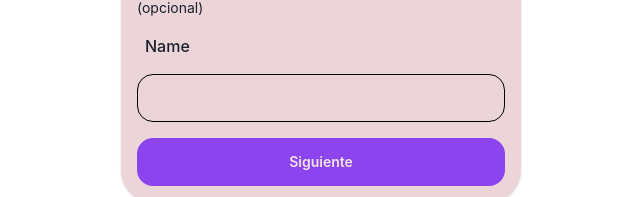
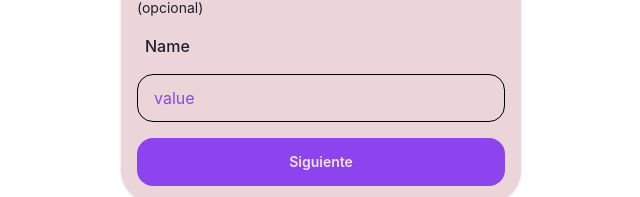
Before and after one commit to colomoio/invite-frontend, a Next.js app: page /create in a window 1280 px wide. Shown: the part 245-442 px from the top of the page, without its empty margins (319-959 px from the left). Built offline with nearby package versions, Linux system fonts and the light colour scheme.

Commit message:
make input component

```diff
--- a/src/core/ui/CustomInput.tsx
+++ b/src/core/ui/Input.tsx
@@ -1,27 +1,27 @@
-import { useState, ChangeEvent } from "react";
+import { ChangeEventHandler } from "react";
 
 import {
   FormControl,
-  FormErrorText,
   FormHelperText,
-  Input,
+  FormErrorMessage,
+  Input as ChakraInput,
   InputGroup,
   CardHeader,
-  Heading,
   FormLabel,
 } from "@chakra-ui/react";
 
 type inputProps = {
   label: string;
+  Inputvalue: undefined | string;
+  InputonChange: ChangeEventHandler<HTMLInputElement>;
   type?: string;
   helperText?: string;
   placeholder?: string;
   errorText?: null | string;
 };
 
-export function CustomInput(props: inputProps) {
-  const [input, setInput] = useState("");
-  const { label } = props;
+export function Input(props: inputProps) {
+  const { label, InputonChange, Inputvalue } = props;
   const type = props?.type;
   const placeholder = props?.placeholder;
   const errorText = props?.errorText;
@@ -34,8 +34,6 @@ export function CustomInput(props: inputProps) {
   } else {
     errorBool = false;
   }
-  const handleInputChange = (e: ChangeEvent<HTMLInputElement>) =>
-    setInput(e.target.value);
 
   return (
     <FormControl isInvalid={errorBool}>
@@ -45,10 +43,10 @@ export function CustomInput(props: inputProps) {
         </FormLabel>
       </CardHeader>
       <InputGroup>
-        <Input
-          value={input}
+        <ChakraInput
+          value={Inputvalue}
           type={type}
-          onChange={handleInputChange}
+          onChange={InputonChange}
           placeholder={placeholder}
           borderColor="black"
           height="3rem"
@@ -60,7 +58,7 @@ export function CustomInput(props: inputProps) {
         />
 
         {errorBool ? (
-          <FormErrorText>{errorText ? errorText : null}</FormErrorText>
+          <FormErrorMessage>{errorText ? errorText : null}</FormErrorMessage>
         ) : (
           <FormHelperText>{helperText ? helperText : null}</FormHelperText>
         )}
--- a/src/events/ui/EventCard.tsx
+++ b/src/events/ui/EventCard.tsx
@@ -14,7 +14,7 @@ import {
 } from "@chakra-ui/react";
 
 import dayjs from "dayjs";
-import { CustomInput } from "../../core/ui/CustomInput";
+import { Input } from "../../core/ui/Input";
 
 type EventCardProps = {
   eventName: string;
@@ -96,7 +96,7 @@ export function EventCard(props: EventCardProps) {
           </Box>
         ) : null}
 
-        <CustomInput label="Name" />
+        <Input label="Name" Inputvalue="value" InputonChange={() => {}} />
 
         <Button
           h="3rem"
```
